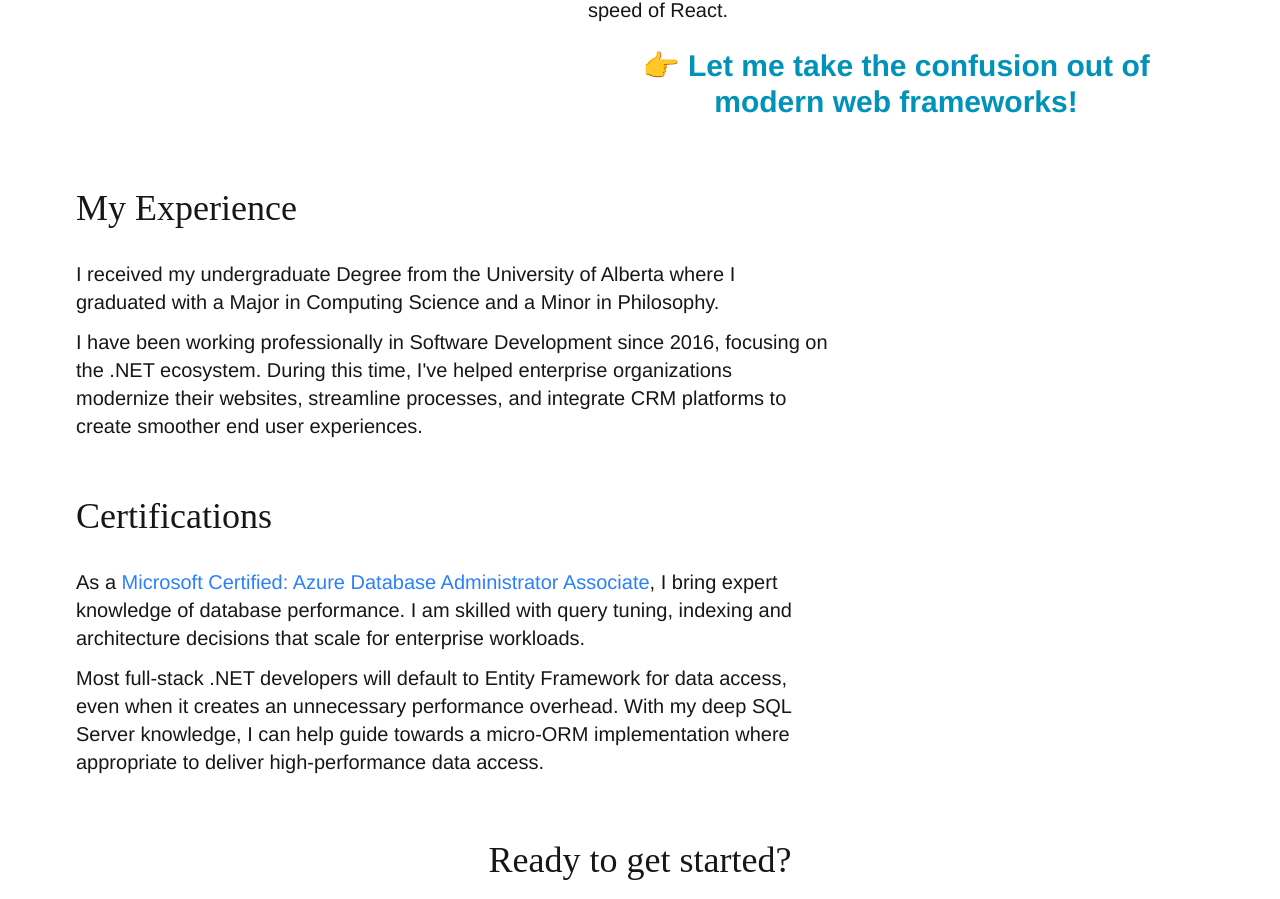
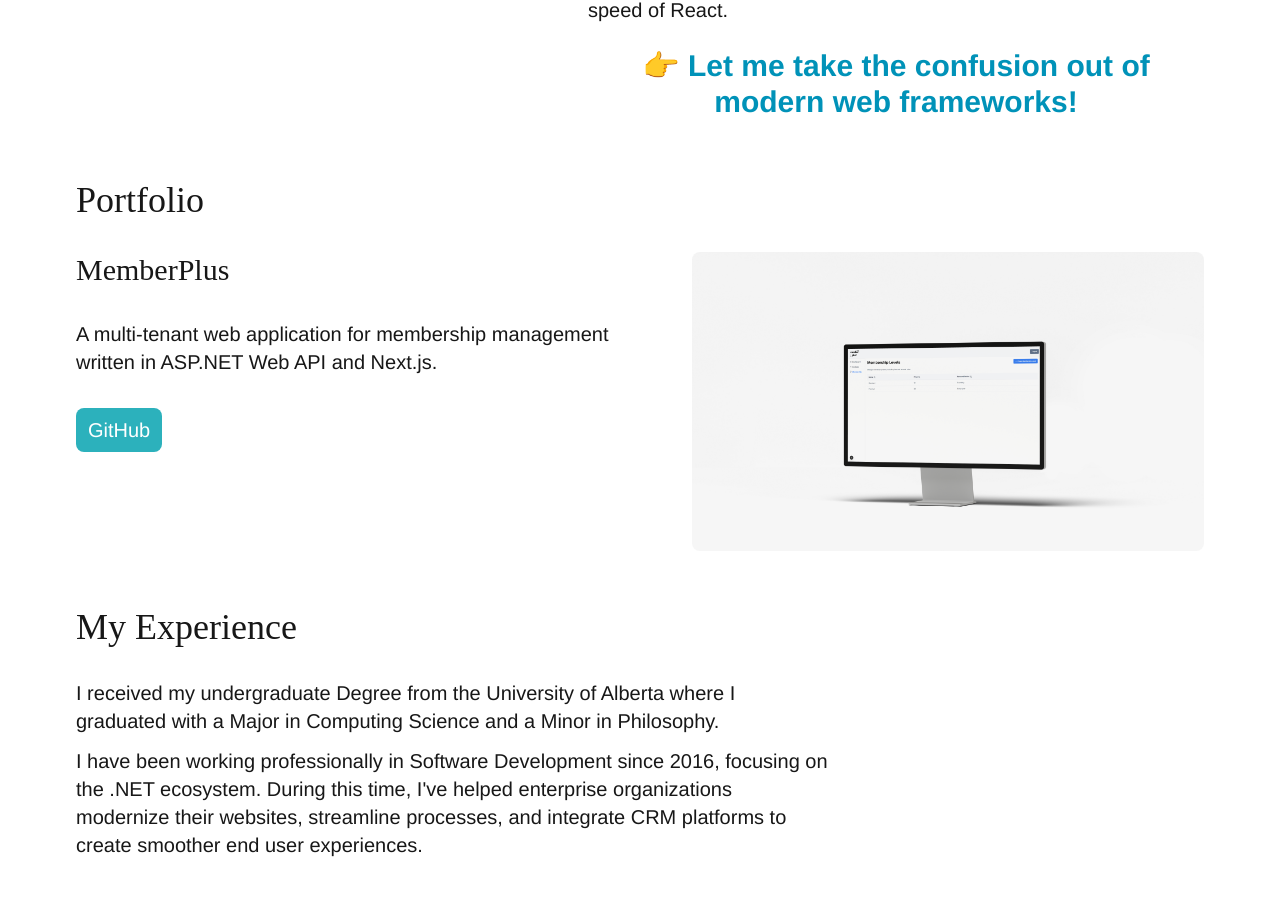
Before and after one commit to Midnight-Sky-Software-Solutions/joeljca-v3, a Next.js app: page / in a window 1280 px wide. Shown: the part 899-1798 px from the top of the page. Built offline with nearby package versions, Linux system fonts and the light colour scheme; a web font is replaced by a local one.

Commit message:
Restore portfolio

```diff
--- a/app/page.tsx
+++ b/app/page.tsx
@@ -10,7 +10,7 @@ export default function Home() {
     <div>
       <Hero />
       <Services />
-      {/* <Portfolio /> */}
+      <Portfolio />
       <Experience />
       <Certifications />
       <Contact />
--- a/app/portfolio.tsx
+++ b/app/portfolio.tsx
@@ -10,27 +10,26 @@ export default function Portfolio() {
         </h2>
         <div className="flex flex-col lg:flex-row gap-8 lg:gap-5">
           <div className="grow ">
-            <h3 className="text-3xl pb-8 font-serif">The Society of Association Technology Professionals</h3>
+            <h3 className="text-3xl pb-8 font-serif">MemberPlus</h3>
             <p className="text-xl pb-8">
-              This demo project demonstrates how a powerful association website can be built without an AMS. In this proof of concept, I integrate Auth0, HubSpot, Contentful and Stripe to build an engaging web experience
-              that serves both members and the public. It demonstrates how an intuitive checkout process helps turn prospects into members.
+              A multi-tenant web application for membership management written in ASP.NET Web API and Next.js.
             </p>
             <div className="flex gap-3">
               <Link
-                href="https://demo2.joelj.ca"
+                href="https://github.com/Midnight-Sky-Software-Solutions/memberplus"
                 target="_blank"
                 className="bg-cyan-500 hover:bg-cyan-400 text-white text-xl px-3 py-2 rounded-lg"
               >
-                Visit
+                GitHub
               </Link>
             </div>
           </div>
           <div className="lg:w-128 flex-none">
             <Image
-              src="/mockuuups-satp.jpg"
-              alt="A computer and a headset"
-              width={1500}
-              height={2000}
+              src="/memberplus_mockup.jpeg"
+              alt="Mockup of the MemberPlus application"
+              width={3700}
+              height={2160}
               className="lg:float-right rounded-lg"
             />
           </div>
```
Also changed, not shown: public/memberplus_mockup.jpeg (added).
